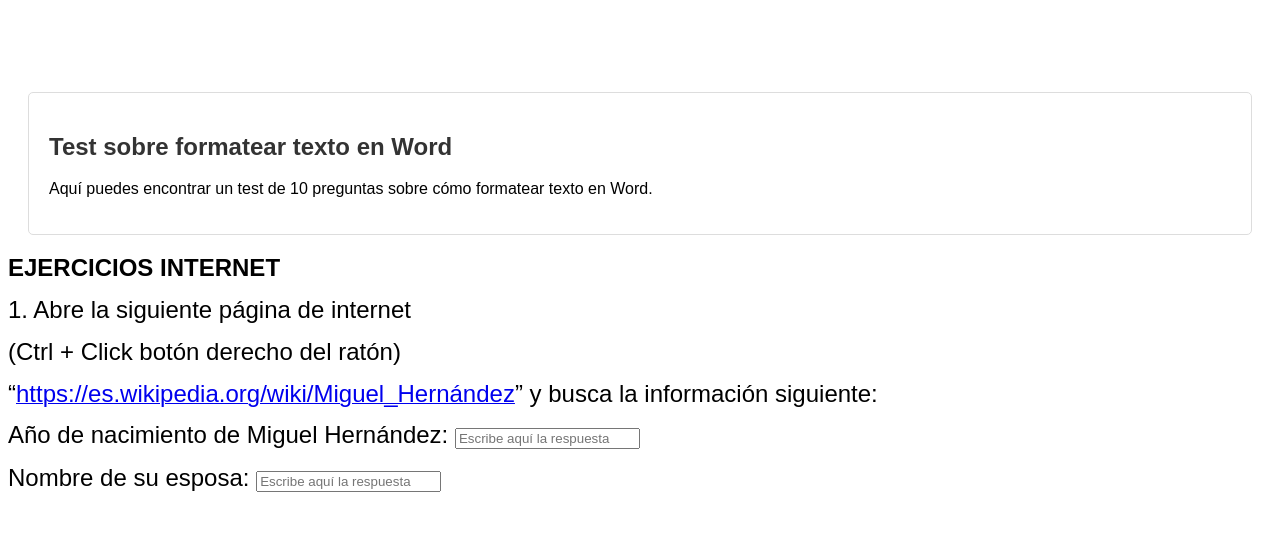
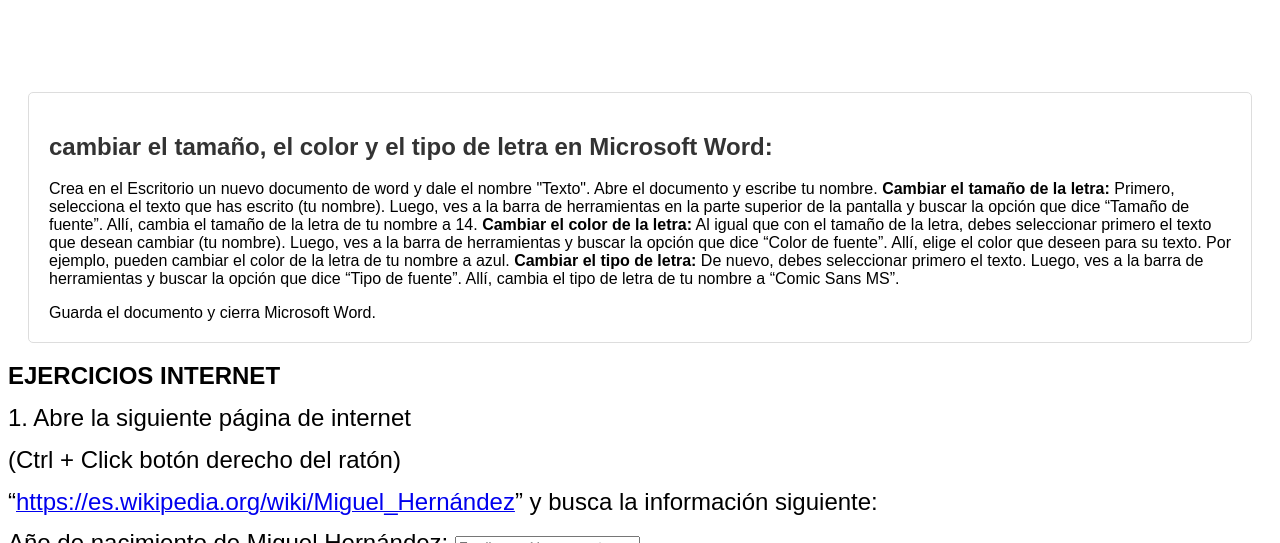
Before and after one commit to JLGalvez/JLGalvez.github.io, a plain HTML site: page index.html in a window 1280 px wide. Shown: the part 1628-2171 px from the top of the page. Drawn offline with Linux system fonts and the light colour scheme.

Commit message:
más word

```diff
--- a/index.html
+++ b/index.html
@@ -26,7 +26,7 @@
     </div>
   <br><br><br>
     <div class="section">
-        <h2>Ejercicios con Word</h2>
+        <h2>Ejercicios con WORD</h2>
         <p>Aquí puedes encontrar varios ejercicios para practicar con Word.</p>
       <iframe style="max-width:100%" src="https://wordwall.net/es/embed/f8a8dedb057248dd9b91c972615a2888?themeId=55&templateId=5&fontStackId=0" width="500" height="380" frameborder="0" allowfullscreen></iframe>
 
@@ -41,8 +41,18 @@
   <br><br><br>
 
     <div class="section">
-        <h2>Test sobre formatear texto en Word</h2>
-        <p>Aquí puedes encontrar un test de 10 preguntas sobre cómo formatear texto en Word.</p>
+        <h2>cambiar el tamaño, el color y el tipo de letra en Microsoft Word:</h2>
+        <p>Crea en el Escritorio un nuevo documento de word y dale el nombre "Texto". Abre el documento y escribe tu nombre.
+
+<b>Cambiar el tamaño de la letra:</b> Primero, selecciona el texto que has escrito (tu nombre). Luego, ves a la barra de herramientas en la parte superior de la pantalla y
+            buscar la opción que dice “Tamaño de fuente”. Allí, cambia el tamaño de la letra de tu nombre a 14.
+
+<b>Cambiar el color de la letra:</b> Al igual que con el tamaño de la letra, debes seleccionar primero el texto que desean cambiar (tu nombre). Luego, ves a la barra de herramientas
+            y buscar la opción que dice “Color de fuente”. Allí, elige el color que deseen para su texto. Por ejemplo, pueden cambiar el color de la letra de tu nombre a azul.
+
+<b>Cambiar el tipo de letra:</b> De nuevo, debes seleccionar primero el texto. Luego, ves a la barra de herramientas y buscar la opción que dice
+            “Tipo de fuente”. Allí, cambia el tipo de letra de tu nombre a “Comic Sans MS”.</p>
+        Guarda el documento y cierra Microsoft Word.
     </div>
 <div class=WordSection1>
 
```
